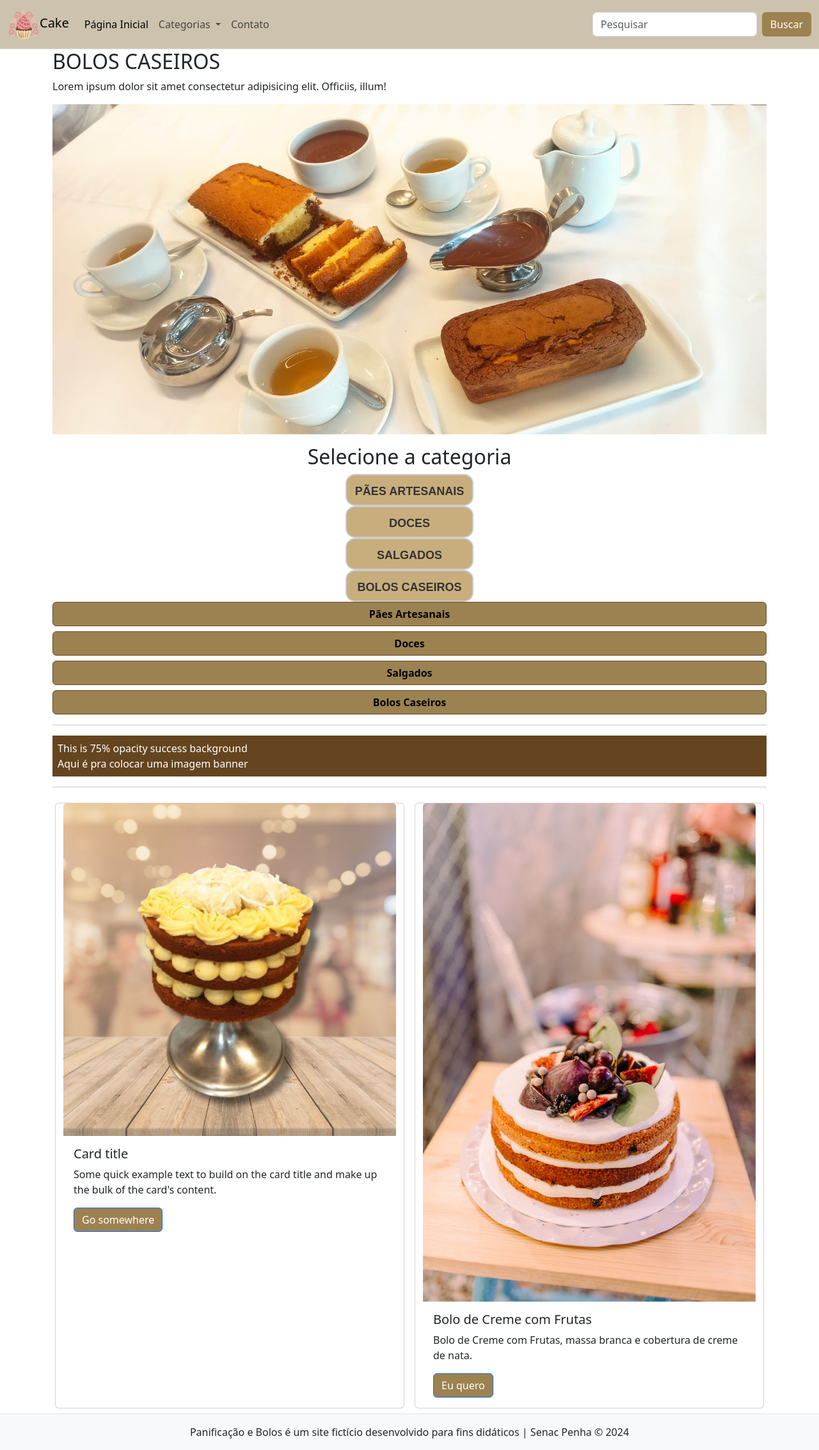
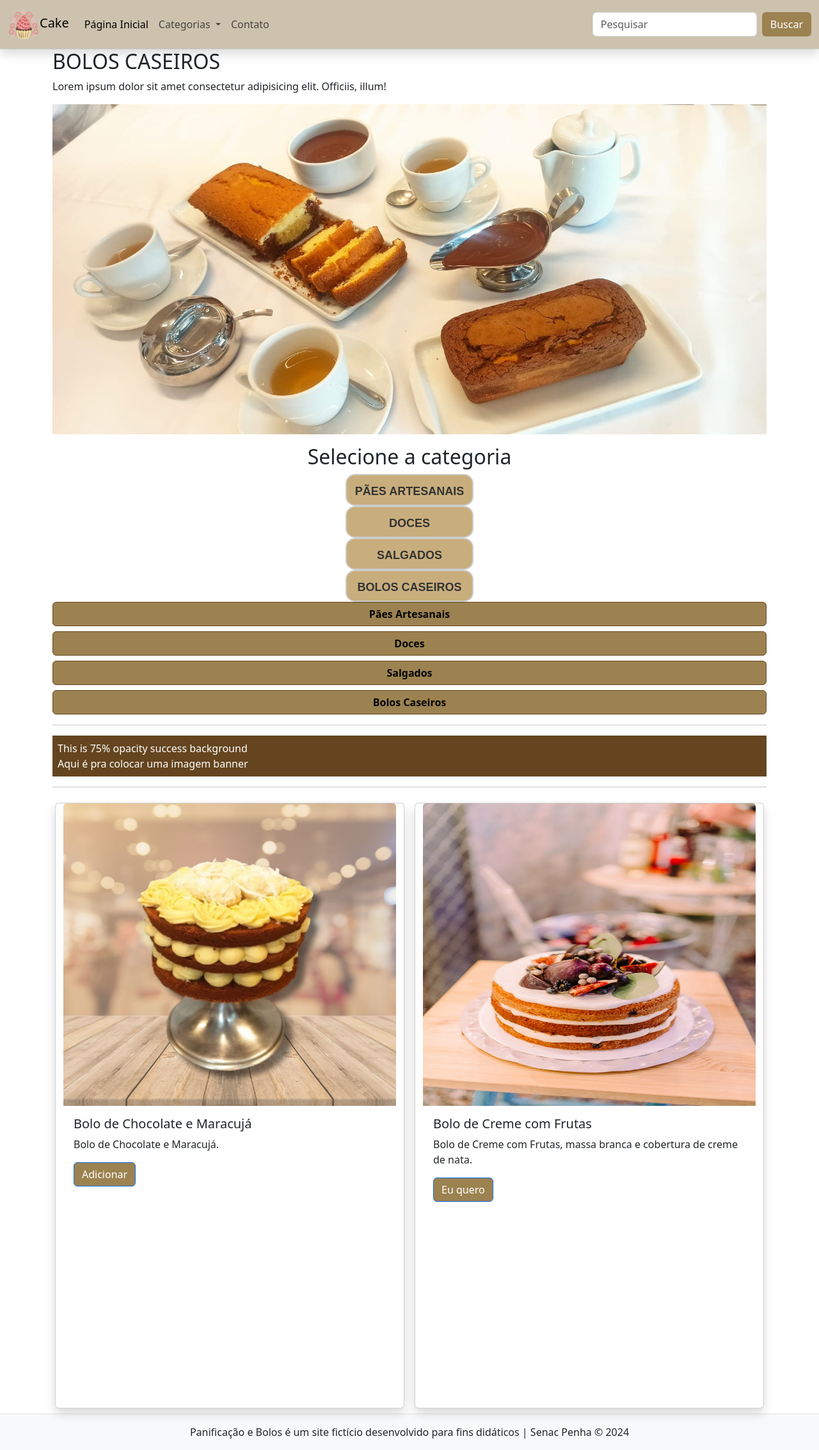
Before and after one commit to citrino88/estudo-catolog, a PHP site: page /bolos.php in a window 1280 px wide. Shown: the whole page at 64% size. Run offline with PHP 8.4, Linux system fonts and the light colour scheme.

Commit message:
pequenas alterações

```diff
--- a/bolos.php
+++ b/bolos.php
@@ -32,15 +32,15 @@ Aqui é pra colocar uma imagem banner
 <hr>
 
 <div class="row p-2">
-<div class="col card mx-2" style="width: 18rem;">
+<div class="shadow col card mx-2" style="width: 18rem;">
   <img src="img/bolo-chocolate-maracuja.jpg" class="card-img-top" alt="...">
   <div class="card-body">
-    <h5 class="card-title">Card title</h5>
-    <p class="card-text">Some quick example text to build on the card title and make up the bulk of the card's content.</p>
-    <a href="#" class="btn btn-primary">Go somewhere</a>
+    <h5 class="card-title">Bolo de Chocolate e Maracujá</h5>
+    <p class="card-text">Bolo de Chocolate e Maracujá.</p>
+    <a href="#" class="btn btn-primary">Adicionar</a>
   </div>
 </div>
-<div class="col card mx-2" style="width: 18rem;">
+<div class="shadow col card mx-2" style="width: 18rem;">
   <img src="img/bolo.jpg" class="card-img-top" alt="...">
   <div class="card-body">
     <h5 class="card-title">Bolo de Creme com Frutas</h5>
--- a/cabecalho.php
+++ b/cabecalho.php
@@ -15,7 +15,7 @@
 
 <header id="topo" class="border-bottom sticky-top">
 
-<nav class="navbar navbar-expand-lg bg">
+<nav class="shadow navbar navbar-expand-lg bg">
   <div class="container-fluid">
     <a class="navbar-brand" href="index.php">
         <img src="img/logo.webp" width="50px" alt="">Cake
--- a/css/style.css
+++ b/css/style.css
@@ -81,3 +81,7 @@ background-color: #e0e0e0;
 .bg{
     background-color: var(--cor-botao-escuro);
 }
+
+.card img{
+    height: 50%;
+}
```
